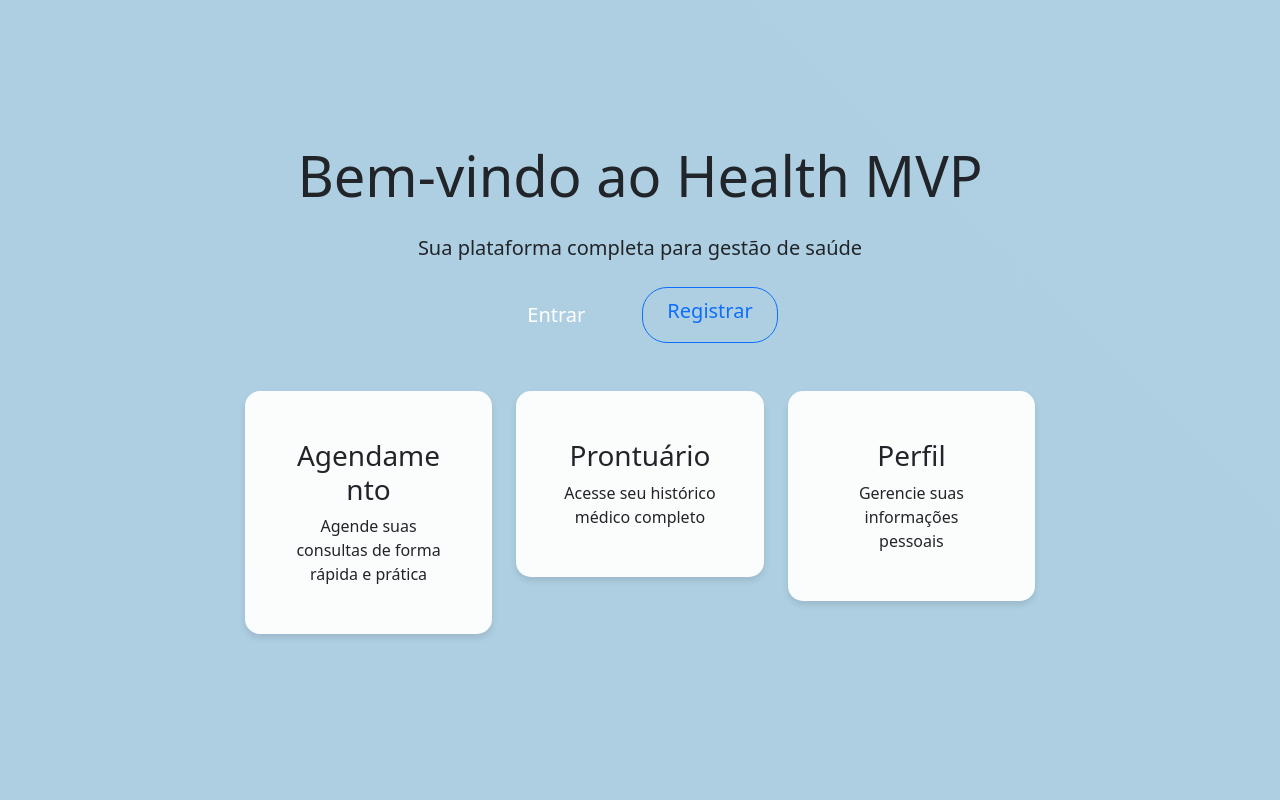
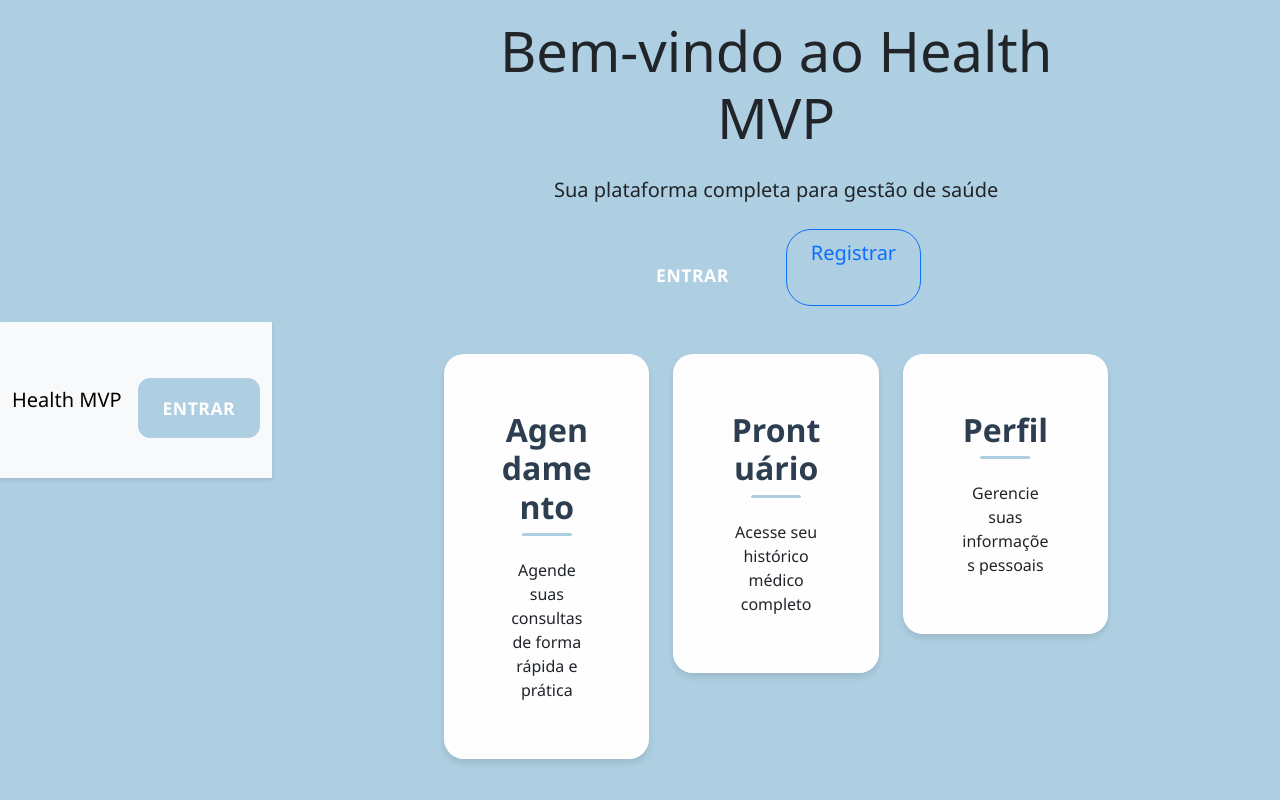
Before and after one commit to hugoeg123/MVP1, a Django app: page / in a window 1280 px wide. Run offline with Django 5.2, Linux system fonts and the light colour scheme.

Commit message:
Initial commit: Django and React project setup

```diff
--- a/health_mvp/settings.py
+++ b/health_mvp/settings.py
@@ -96,6 +96,11 @@
     },
 ]
 
+# Static files configuration
+STATICFILES_DIRS = [
+    os.path.join(BASE_DIR, 'static'),
+]
+
 # Internationalization
 LANGUAGE_CODE = 'pt-br'
 TIME_ZONE = 'America/Sao_Paulo'
--- a/health_mvp/urls.py
+++ b/health_mvp/urls.py
@@ -3,11 +3,13 @@
 from django.views.generic import TemplateView
 from django.conf import settings
 from django.conf.urls.static import static
+from django.contrib.auth import views as auth_views
 
 urlpatterns = [
     path('admin/', admin.site.urls),
     path('', TemplateView.as_view(template_name='home.html'), name='home'),
     path('accounts/', include('allauth.urls')),
+    path('login/', auth_views.LoginView.as_view(template_name='registration/login.html'), name='login'),
 ]
 
 if settings.DEBUG:
--- a/static/css/auth.css
+++ b/static/css/auth.css
@@ -1,6 +1,7 @@
 /* Garanta que o container ocupe toda a altura da tela */
 html, body {
     height: 100%;
+    font-family: 'Segoe UI', system-ui, -apple-system, BlinkMacSystemFont, Roboto, Oxygen, Ubuntu, Cantarell, 'Open Sans', 'Helvetica Neue', sans-serif;
 }
 
 /* Gradiente de fundo */
@@ -15,16 +16,39 @@
 
 /* Estilização do cartão */
 .card {
-    border-radius: 15px;
+    border-radius: 20px;
     border: none;
-    background: rgba(255, 255, 255, 0.95);
-    padding: 2rem;
+    background: rgba(255, 255, 255, 0.98);
+    padding: 2.5rem;
     width: 100%;
     max-width: 400px;
+    backdrop-filter: blur(10px);
+    -webkit-backdrop-filter: blur(10px);
+    border: 1px solid rgba(255, 255, 255, 0.18);
 }
 
 .shadow-lg {
-    box-shadow: 0 1rem 3rem rgba(0,0,0,.175)!important;
+    box-shadow: 0 8px 32px 0 rgba(31, 38, 135, 0.15)!important;
+}
+
+.card-title {
+    color: #2c3e50;
+    font-size: 2rem;
+    font-weight: 600;
+    margin-bottom: 2rem;
+    position: relative;
+}
+
+.card-title::after {
+    content: '';
+    position: absolute;
+    bottom: -10px;
+    left: 50%;
+    transform: translateX(-50%);
+    width: 50px;
+    height: 3px;
+    background: rgb(174,206,226);
+    border-radius: 3px;
 }
 
 /* Estilização do formulário */
@@ -35,8 +59,11 @@
 
 .form-control {
     border-radius: 10px;
-    padding: 0.75rem 1rem;
-    border: 1px solid rgba(0,0,0,.1);
+    padding: 1rem 1.2rem;
+    border: 2px solid rgba(174,206,226,0.2);
+    background: rgba(255, 255, 255, 0.9);
+    font-size: 1rem;
+    transition: all 0.3s ease;
 }
 
 .form-control:focus {
@@ -47,10 +74,14 @@
 .btn-primary {
     background-color: rgb(174,206,226);
     border-color: rgb(174,206,226);
-    padding: 0.75rem 1.5rem;
-    border-radius: 10px;
-    font-weight: 500;
+    padding: 1rem 1.5rem;
+    border-radius: 12px;
+    font-weight: 600;
+    font-size: 1.1rem;
+    letter-spacing: 0.5px;
+    text-transform: uppercase;
     transition: all 0.3s ease;
+    margin-top: 1rem;
 }
 
 .btn-primary:hover {
--- a/templates/base.html
+++ b/templates/base.html
@@ -15,6 +15,14 @@
     {% block extra_css %}{% endblock %}
 </head>
 <body>
+    <nav class="navbar navbar-expand-lg navbar-light bg-light">
+        <div class="container">
+            <a class="navbar-brand" href="{% url 'home' %}">Health MVP</a>
+            <div class="d-flex">
+                <a href="{% url 'login' %}" class="btn btn-primary">Entrar</a>
+            </div>
+        </div>
+    </nav>
     {% block content %}{% endblock %}
     <script src="https://cdn.jsdelivr.net/npm/bootstrap@5.3.0/dist/js/bootstrap.bundle.min.js"></script>
 </body>
```
Also changed, not shown: templates/registration/login.html (+4 -12 lines), 2 other files.
